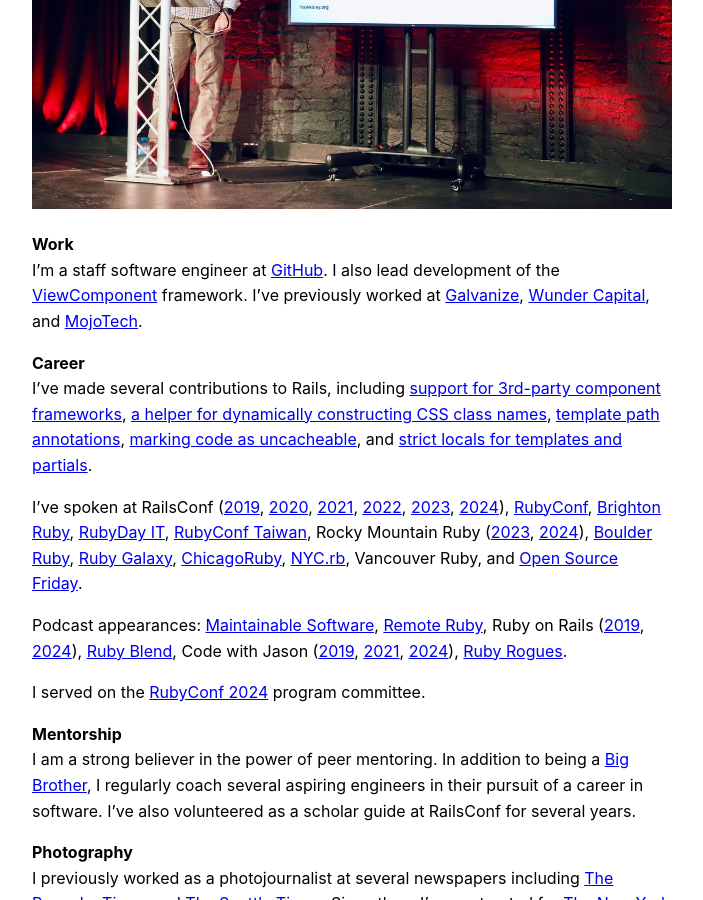
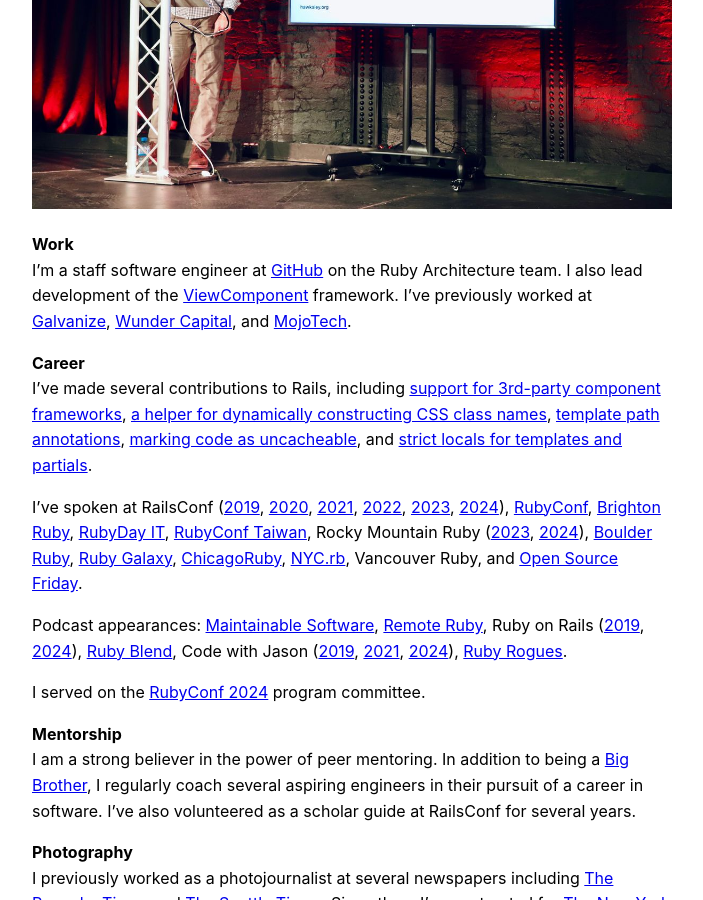
Before and after one commit to joelhawksley/identity, a Jekyll site: the page built from index.md, in a window 1280 px wide and 900 px high, scrolled down 330 px. Shown: the whole window, without its empty margins (288-991 px from the left). Built offline with Jekyll 4.4.1, drawn with Linux system fonts in a browser that asks for light colours.

Commit message:
update slides and landing page

```diff
--- a/index.md
+++ b/index.md
@@ -6,7 +6,7 @@
 
 ### Work
 
-I'm a staff software engineer at [GitHub](https://github.com/joelhawksley). I also lead development of the [ViewComponent](https://github.com/github/view_component) framework. I've previously worked at [Galvanize](https://www.galvanize.com/), [Wunder Capital](https://www.wundercapital.com), and [MojoTech](https://www.mojotech.com).
+I'm a staff software engineer at [GitHub](https://github.com/joelhawksley) on the Ruby Architecture team. I also lead development of the [ViewComponent](https://github.com/github/view_component) framework. I've previously worked at [Galvanize](https://www.galvanize.com/), [Wunder Capital](https://www.wundercapital.com), and [MojoTech](https://www.mojotech.com).
 
 ### Career
 
```
